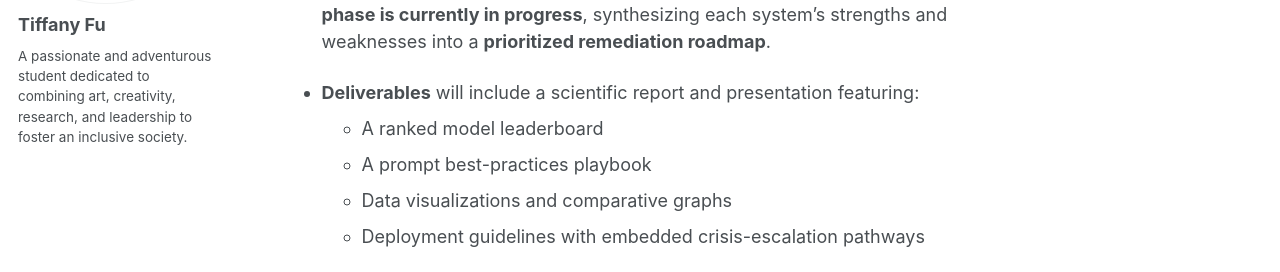
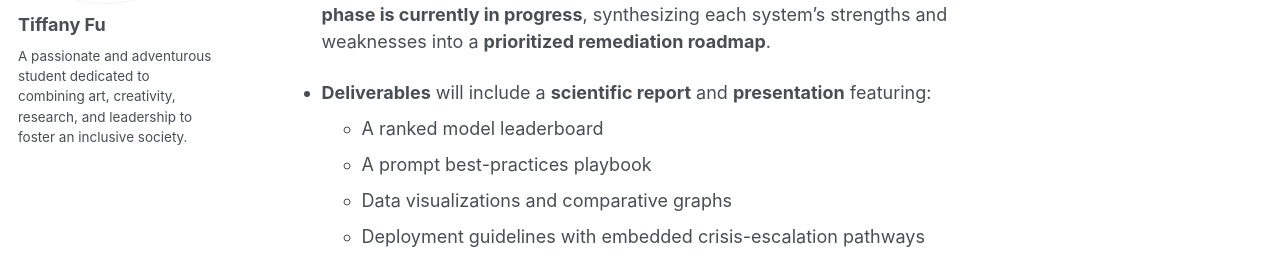
Before and after one commit to TiffanyJTFu/TiffanyTestWeb, a Jekyll site: the page built from _teaching/04-MentalHealthAIChatbotProject.md, in a window 1280 px wide and 900 px high, scrolled down 2065 px. Shown: the part 229-501 px from the top of the window. Built offline with Jekyll 4.4.1, drawn with Linux system fonts in a browser that asks for light colours; a script that is not in the unit is left out.

```diff
--- a/_teaching/04-MentalHealthAIChatbotProject.md
+++ b/_teaching/04-MentalHealthAIChatbotProject.md
@@ -32,7 +32,7 @@ After collecting my data, I will **create/analyze a presentation** (with **data
 
 * **Currently** **testing multiple AI systems (completed full data collection on ChatGPT, DeepSeek, and Gemini)** to evaluate comparative performance. The **data analysis phase is currently in progress**, synthesizing each system’s strengths and weaknesses into a **prioritized remediation roadmap**.
 
-* **Deliverables** will include a scientific report and presentation featuring:
+* **Deliverables** will include a **scientific report** and **presentation** featuring:
   * A ranked model leaderboard
   * A prompt best-practices playbook
   * Data visualizations and comparative graphs
```
